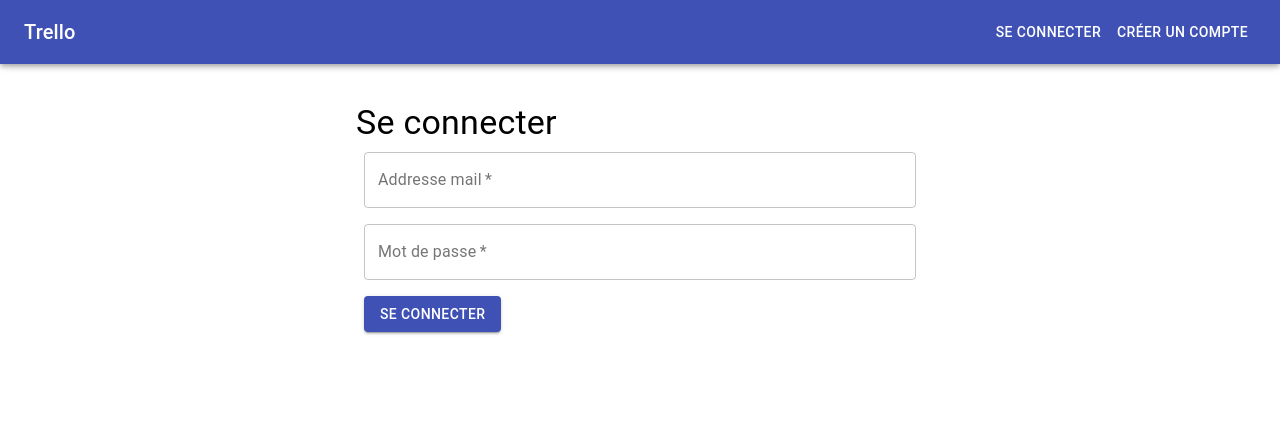
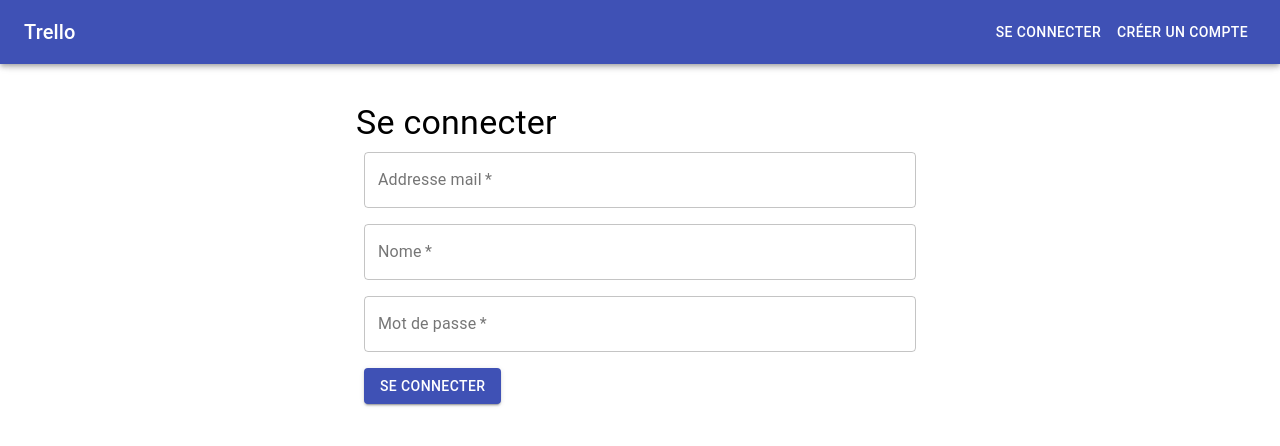
Before and after one commit to sounxh/kanbans, a React (Create React App) app in the folder client/: page / in a window 1280 px wide. Shown: the top 446 px of the page. Built offline with nearby package versions, Linux system fonts and the light colour scheme.

Commit message:
ajout du nom utilisateur dans les formulaire

```diff
--- a/client/src/components/Login/ConnectionForm.jsx
+++ b/client/src/components/Login/ConnectionForm.jsx
@@ -21,6 +21,7 @@
 const CreatAccountForm = () => {
   const [mail, setMail] = useState("");
   const [password, setPassword] = useState("");
+  const [name, setName] = useState("");
 
   const classes = useStyles();
 
@@ -30,6 +31,9 @@
   };
   const handlePassword = (e) => {
     setPassword(e.target.value);
+  };
+  const handleName = (e) => {
+    setName(e.target.value);
   };
 
   return (
@@ -44,6 +48,17 @@
             fullWidth
             value={mail}
             onChange={handleMail}
+            variant="outlined"
+          />
+        </Grid>
+        <Grid item xs={12}>
+          <TextField
+            id="name_accounte"
+            label="Nome"
+            required
+            fullWidth
+            value={name}
+            onChange={handleName}
             variant="outlined"
           />
         </Grid>
--- a/client/src/components/Login/CreateAccountForm.jsx
+++ b/client/src/components/Login/CreateAccountForm.jsx
@@ -20,6 +20,7 @@
   const [mail, setMail] = useState("");
   const [password, setPassword] = useState("");
   const [confirmedPassWord, setConfirmedPassWord] = useState("");
+  const [name, setName] = useState("");
   // TODO verifier le format
   const handleMail = (e) => {
     setMail(e.target.value);
@@ -29,6 +30,9 @@
   };
   const handleConfirmedPassword = (e) => {
     setConfirmedPassWord(e.target.value);
+  };
+  const handleName = (e) => {
+    setName(e.target.value);
   };
   return (
     <Container maxWidth="sm">
@@ -42,6 +46,17 @@
             fullWidth
             value={mail}
             onChange={handleMail}
+            variant="outlined"
+          />
+        </Grid>
+        <Grid item xs={12}>
+          <TextField
+            id="name_accounte"
+            label="Nom"
+            required
+            fullWidth
+            value={name}
+            onChange={handleName}
             variant="outlined"
           />
         </Grid>
```
